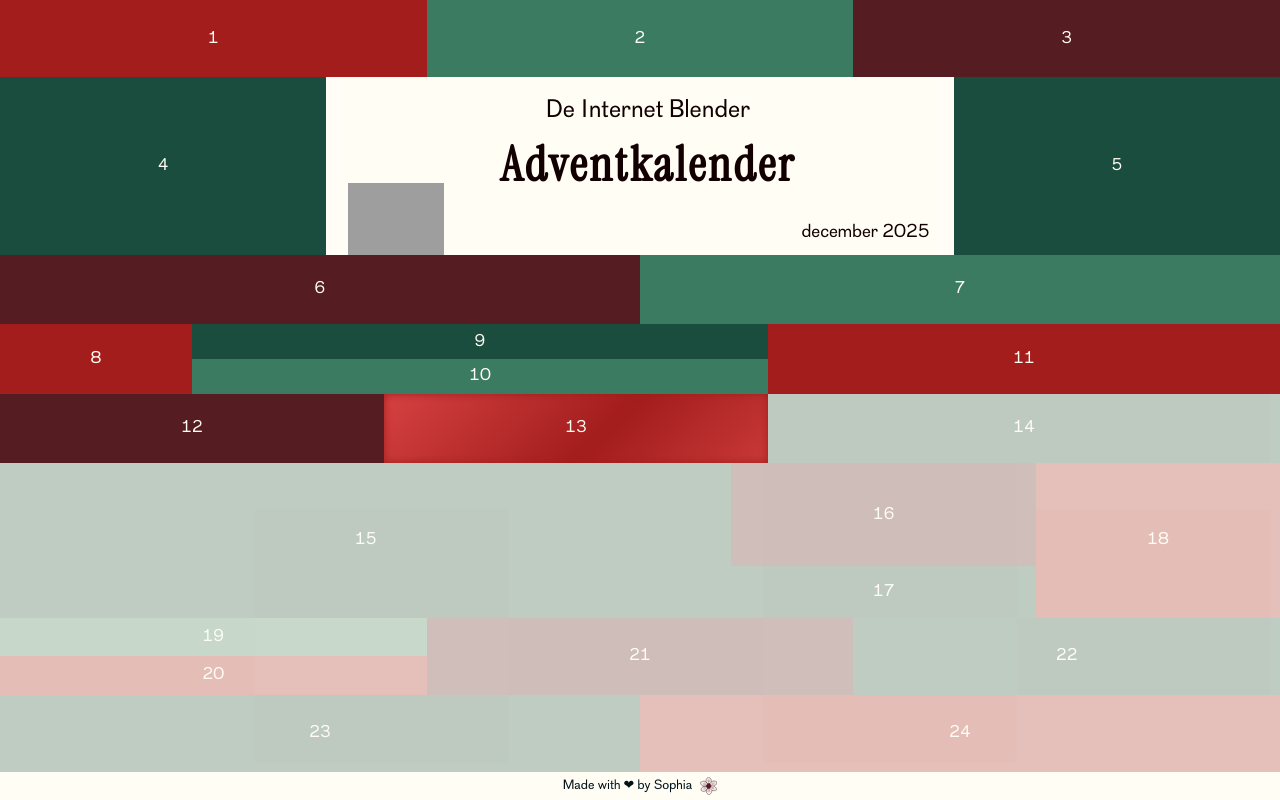
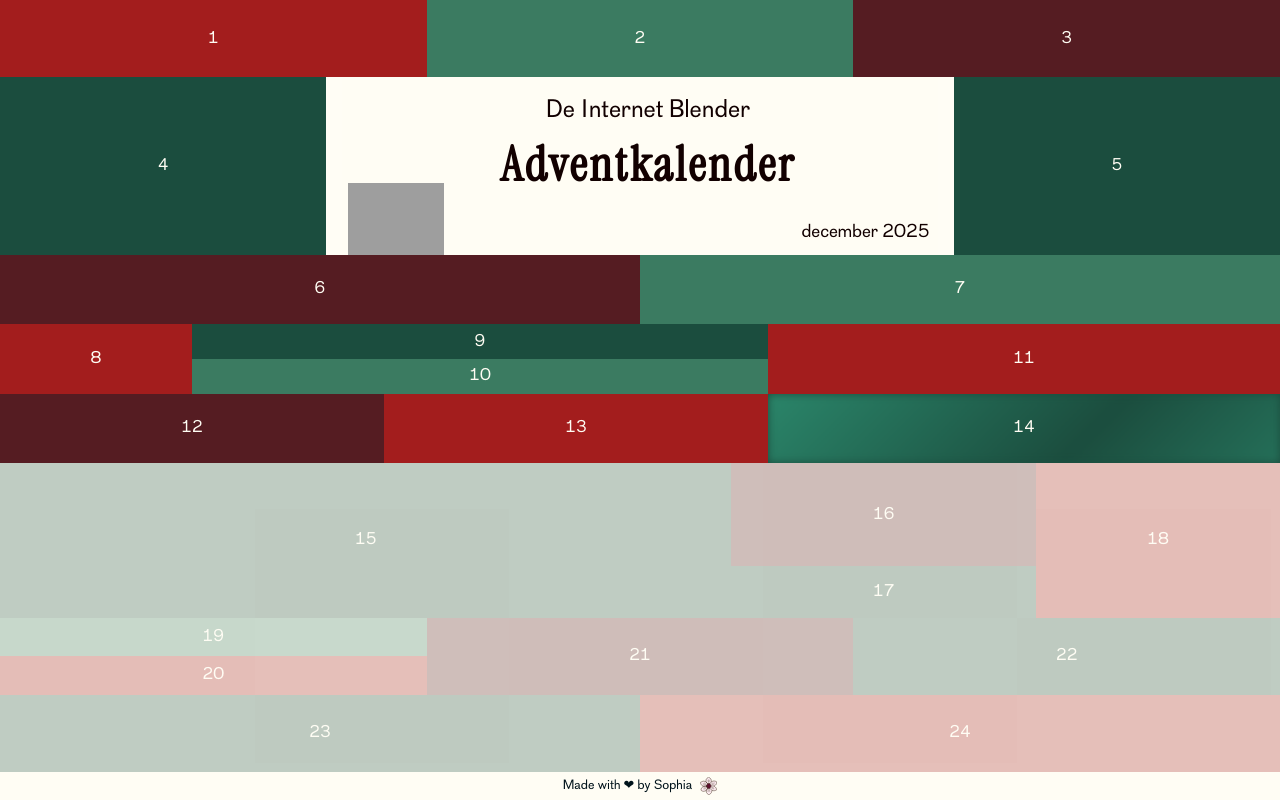
Before and after one commit to sophiavl/portfolio2025, a Nuxt app: page /adventkalender in a window 1280 px wide. Built offline with nearby package versions, Linux system fonts and the light colour scheme; grey boxes are pictures that could not be loaded.

Commit message:
14 december

```diff
--- a/pages/adventkalender.vue
+++ b/pages/adventkalender.vue
@@ -122,7 +122,7 @@
         </button>
       </div>
       <div class="flex h-[9%] w-screen">
-        <button :disabled="unlockedDay < 12"  @click="openOverlay(dayData[11])" :class="[
+        <button :disabled="unlockedDay < 12" @click="openOverlay(dayData[11])" :class="[
           'w-[30%] h-full flex justify-center items-center text-xl ',
           unlockedDay >= 12
             ? 'bg-[#551C22]'
@@ -130,7 +130,7 @@
         ]">
           <p>12</p>
         </button>
-        <button :disabled="unlockedDay < 13" id="glow-on-hover" @click="openOverlay(dayData[12])" :class="[
+        <button :disabled="unlockedDay < 13" @click="openOverlay(dayData[12])" :class="[
           'w-[30%] h-full flex justify-center items-center text-xl ',
           unlockedDay >= 13
             ? 'bg-[#A31D1D]'
@@ -139,7 +139,7 @@
           <p>13</p>
         </button>
 
-        <button :disabled="unlockedDay < 14" @click="openOverlay(dayData[13])" :class="[
+        <button :disabled="unlockedDay < 14" id="glow-on-hover" @click="openOverlay(dayData[13])" :class="[
           'w-[40%] h-full flex justify-center items-center text-xl ',
           unlockedDay >= 14
             ? 'bg-[#1B4D3E]'
@@ -266,7 +266,7 @@ function openOverlay(dayObject) {
   src.value = dayObject.src
 }
 const overlay = ref(false);
-const unlockedDay = ref(13);
+const unlockedDay = ref(14);
 const mounted = ref(false);
 
 onMounted(() => {
@@ -384,8 +384,9 @@ const dayData = [
   {
     day: 14,
     date: "14 december",
-    text: "Tekst dag 3...",
-    link: "https://example.com",
+    text: "Hier wat vermaak voor jullie zondag, ik ben benieuwd of er iemand is die dit weet uit te spelen(en of het uberhaupt uit te spelen is). Veel plezier!",
+    link: "https://neal.fun/infinite-craft/",
+    vakje: "scratch"
   },
   {
     day: 15,
@@ -470,12 +471,12 @@ const dayData = [
   height: 100%;
 
   background: linear-gradient(-45deg,
-      #A31D1D,
-#ea5050,
-      #A31D1D,
-      #ea5050,
-      #A31D1D,
-      #ea5050);
+      #1B4D3E,
+      #2f9576,
+      #1B4D3E,
+      #2f9576,
+      #1B4D3E,
+      #2f9576);
   background-size: 400% 400%;
   animation: gradient 5s ease infinite reverse;
   filter: blur(4px);
```
